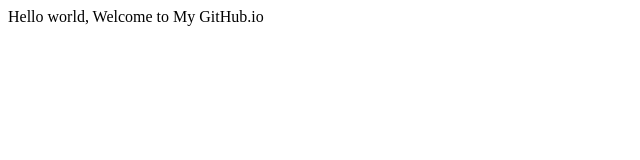
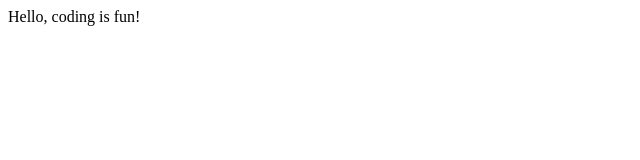
Before and after one commit to soboli19/mtbc20, a plain HTML site: page index.html in a window 1280 px wide. Shown: the whole page, without its empty margins (0-640 px from the left). Drawn offline with Linux system fonts and the light colour scheme.

Commit message:
changing HTML

```diff
--- a/index.html
+++ b/index.html
@@ -1,6 +1,6 @@
 <html>
 <header><title>GitHub Page Example</title></header>
 <body>
-Hello world, Welcome to My GitHub.io
+Hello, coding is fun!
 </body>
 </html>
```
